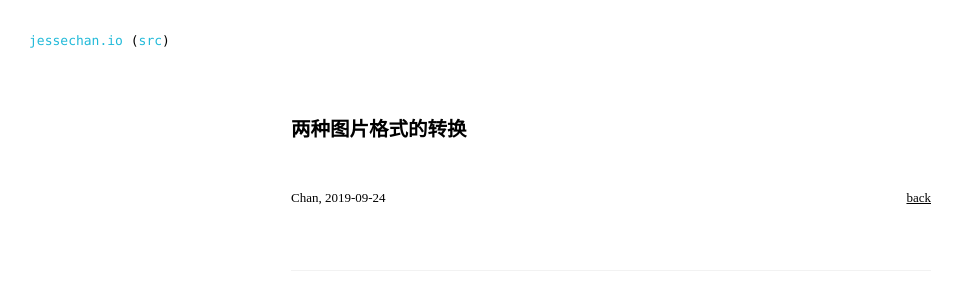
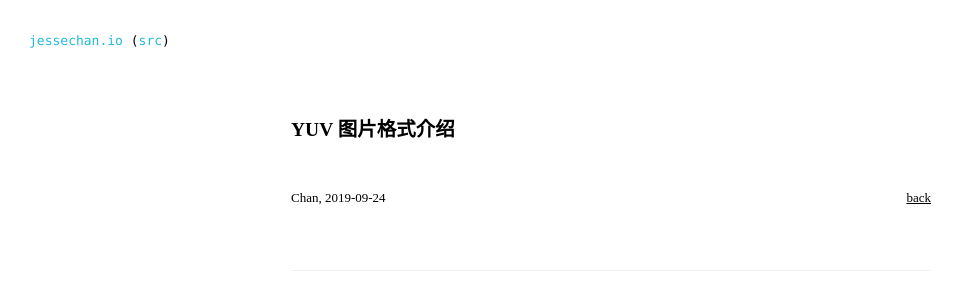
Before and after one commit to JesseEisen/chan, a Jekyll site: the page built from _posts/2019-09-24-image-format.md, in a window 1280 px wide and 900 px high. Shown: the top 308 px of the window, without its empty margins (29-991 px from the left). Built offline with Jekyll 4.4.1, drawn with Linux system fonts in a browser that asks for light colours.

Commit message:
fix some error

```diff
--- a/_posts/2019-09-24-image-format.md
+++ b/_posts/2019-09-24-image-format.md
@@ -1,6 +1,6 @@
 ---
 layout: post
-title: "两种图片格式的转换"
+title: "YUV 图片格式介绍"
 author: "Chan"
 date: "2019-09-24"
 category: "tech"
@@ -36,6 +36,8 @@
 
 其中黑色的点表示的是 Y 分量，空心点表示的 UV 分量组。
 
+---
+
 ### 存储
 
 说完了格式，我们需要了解在实际使用过程中，YUV 格式的文件是如何存储的。在最开始我们提到了 Packed 和 Planar 这两种格式，下面分别说一下如何这两种格式是如何存储的。
@@ -70,7 +72,7 @@
 
 YYYYYYYY VUVU  NV21
 
-
+---
 
 ### 转换
 
```
